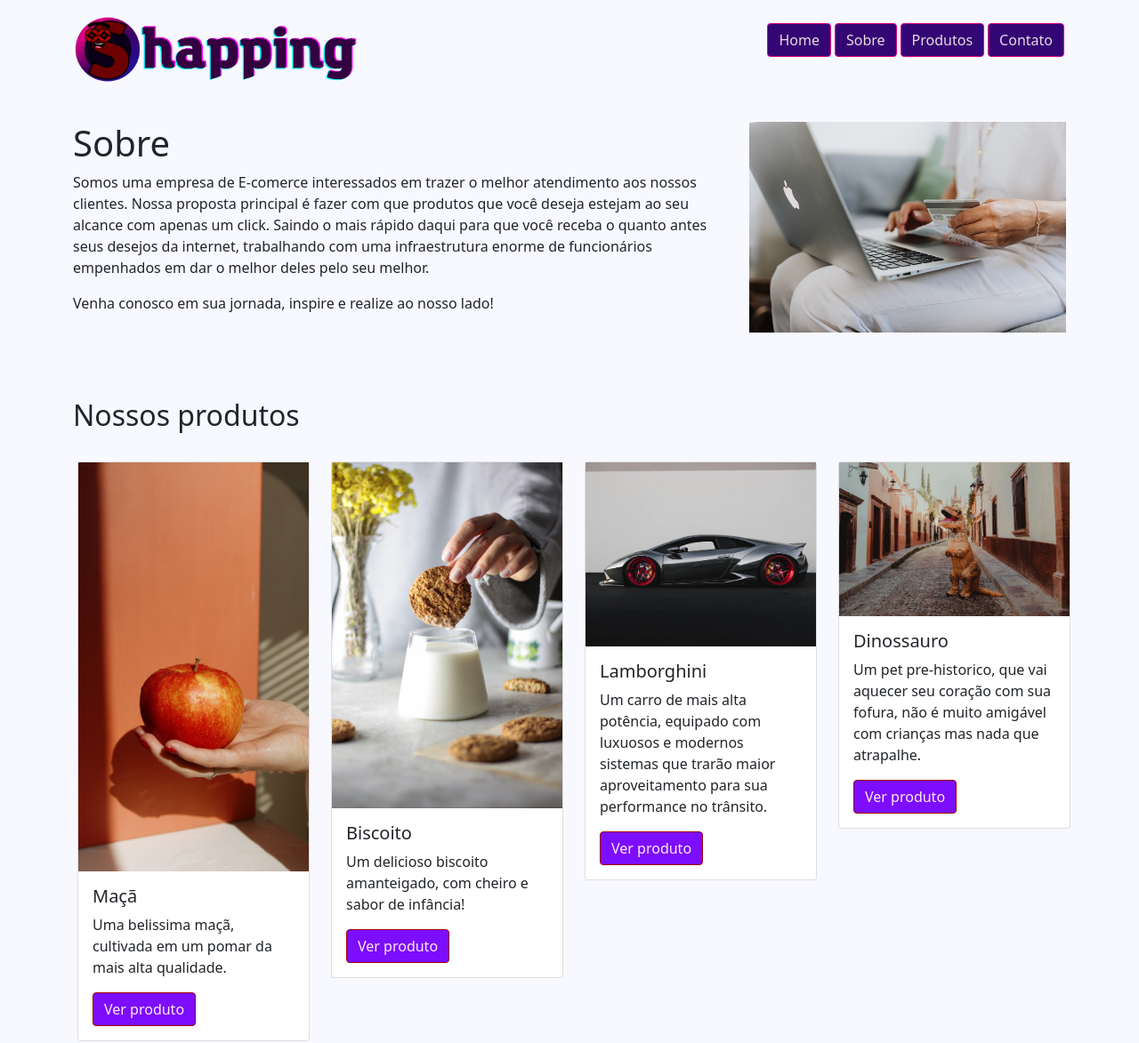
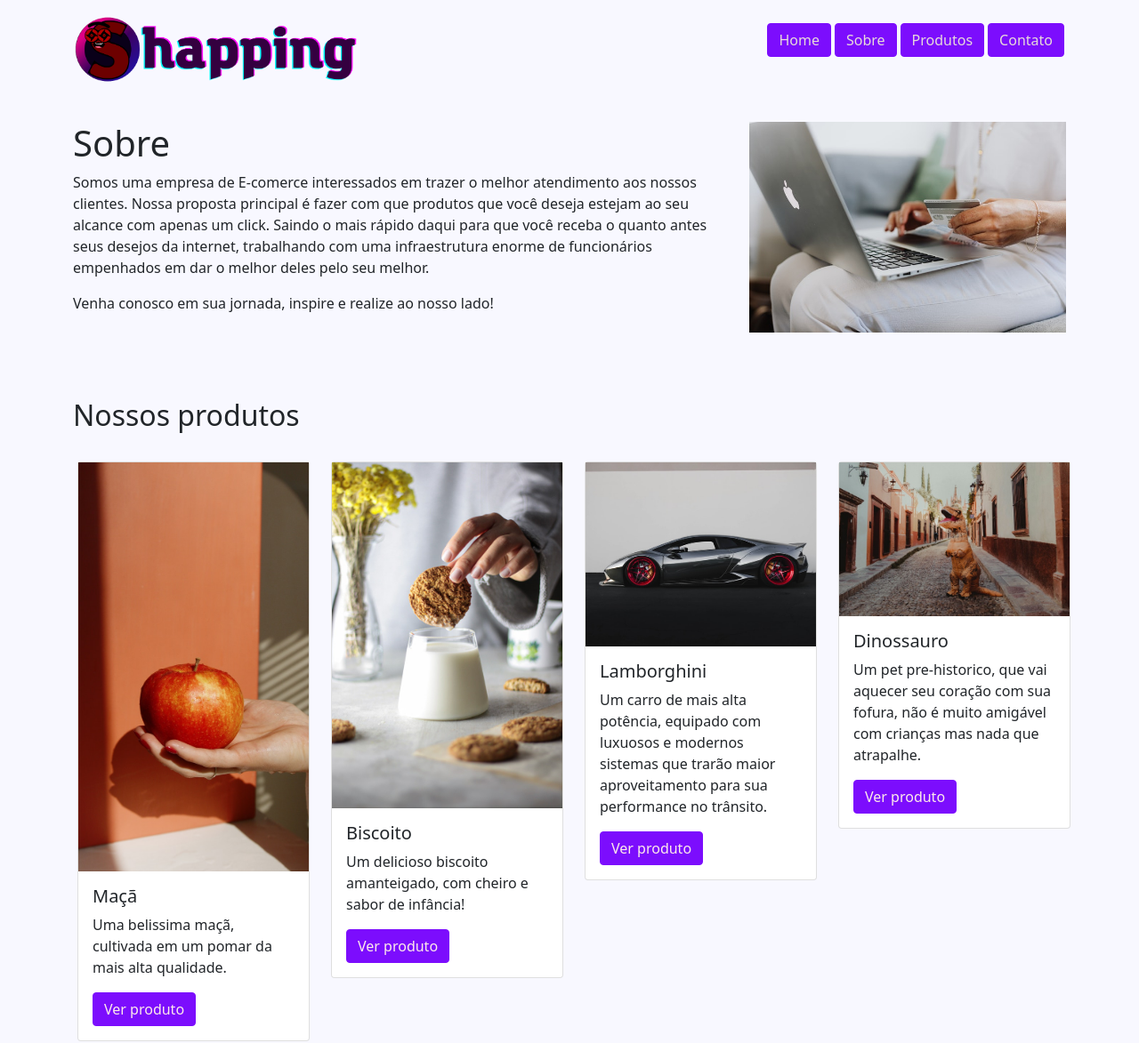
Before and after one commit to Felipe-N-Fonseca/bootstrap, a plain HTML site: page projeto/index.html in a window 1280 px wide. Shown: the top 1173 px of the page at 89% size. Drawn offline with Linux system fonts and the light colour scheme.

Commit message:
mudança cor dos botões

```diff
--- a/css/custom.css
+++ b/css/custom.css
@@ -26,11 +26,11 @@ body{
 }
 .btn-info{
  color: #e8dada;
- background-color: #340675;
- border-color: #dd0085;
+ background-color: #7c0dfd;
+ border-color: #7c0dfd;
 }
 .btn-primary {
     color: #fdeaea;
     background-color: #7c0dfd;
-    border-color: #9f0000;
+    border-color: #7c0dfd;
 }
```
